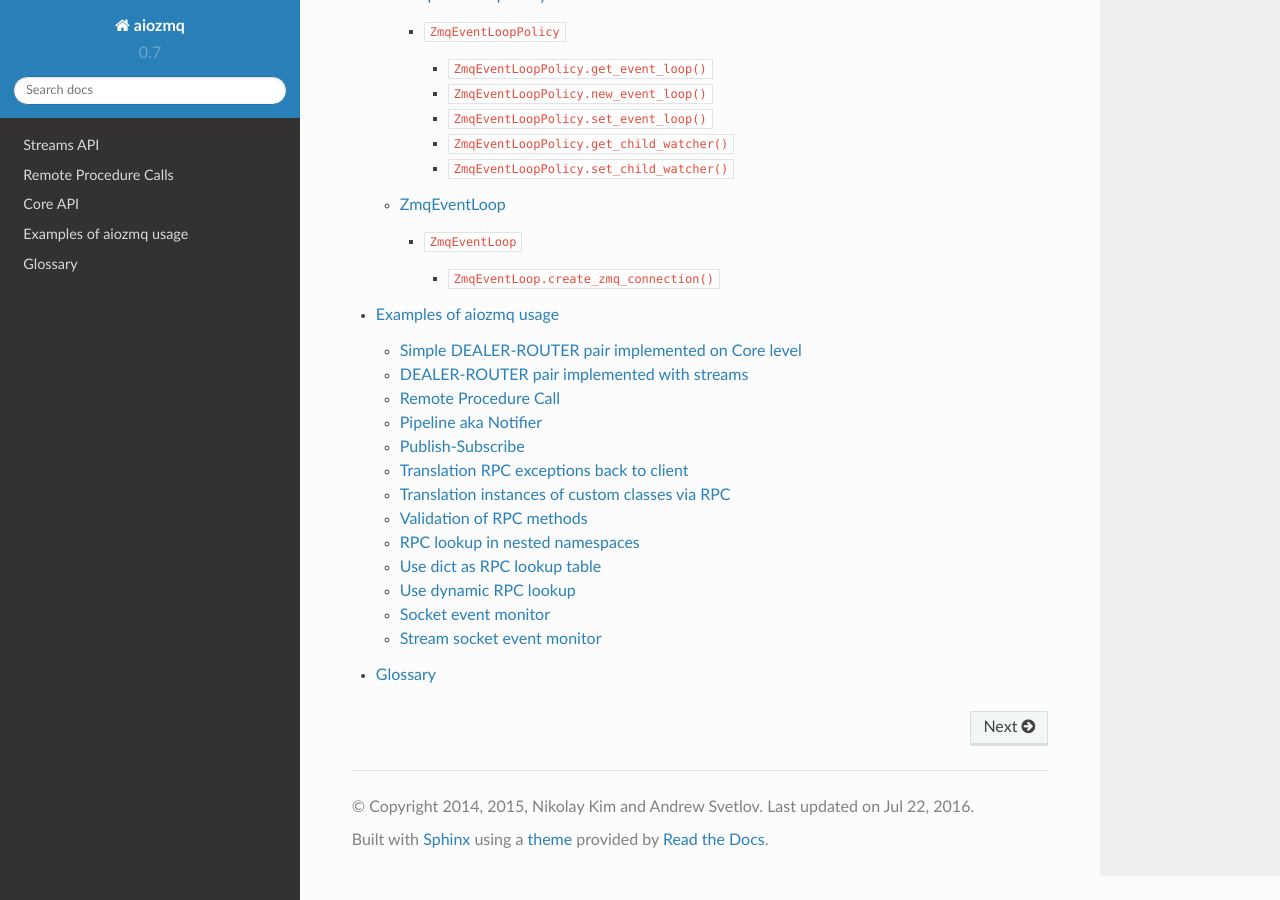
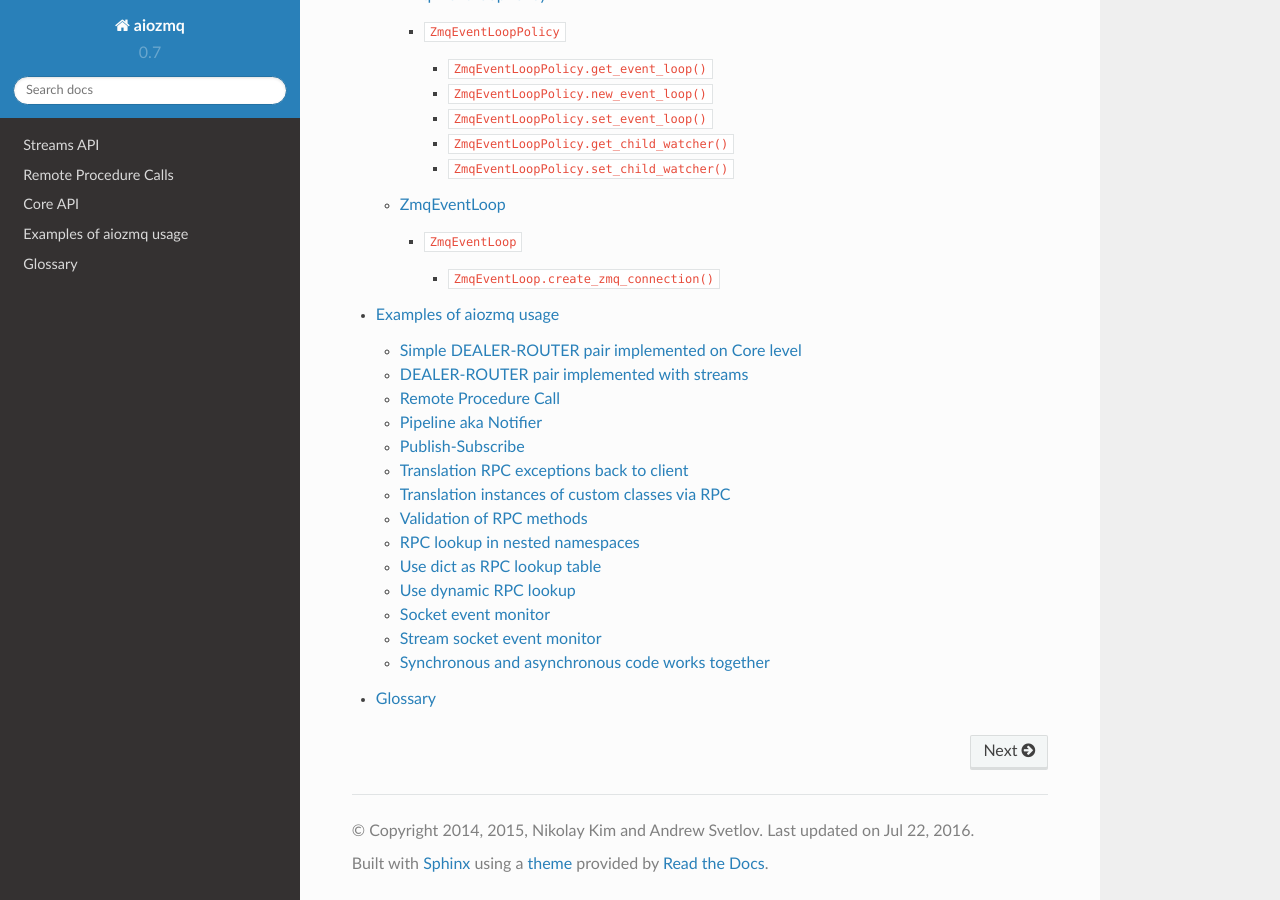
Before and after one commit to aio-libs/aiozmq, a Sphinx documentation site: the page built from docs/index.rst, in a window 1280 px wide and 900 px high, scrolled down 6247 px. Built offline with Sphinx 7.4.7 and the Read the Docs theme 2.0.0, drawn with Linux system fonts in a browser that asks for light colours.

Commit message:
Improve docs

```diff
--- a/docs/examples.rst
+++ b/docs/examples.rst
@@ -104,3 +104,11 @@ Stream socket event monitor
 ---------------------------
 
 .. literalinclude:: ../examples/stream_monitor.py
+
+
+.. _aiozmq-examples-sync-async:
+
+Synchronous and asynchronous code works together
+-------------------------------------------------
+
+.. literalinclude:: ../examples/sync_async.py
--- a/docs/rpc.rst
+++ b/docs/rpc.rst
@@ -775,7 +775,7 @@ Exceptions
 
 
 Classes
-======
+=======
 
 .. decorator:: method
 
```
